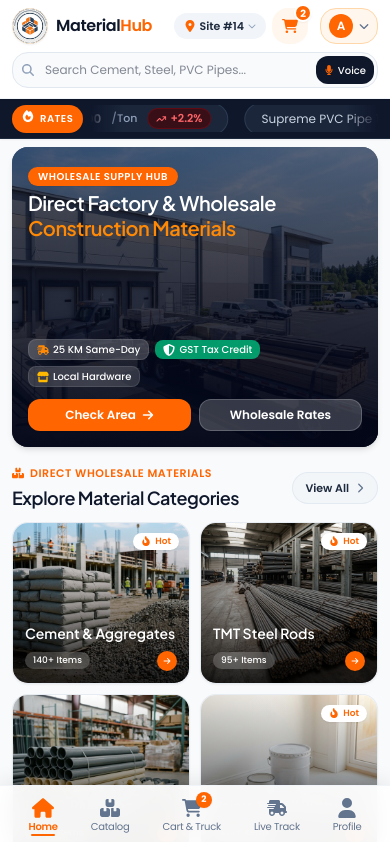
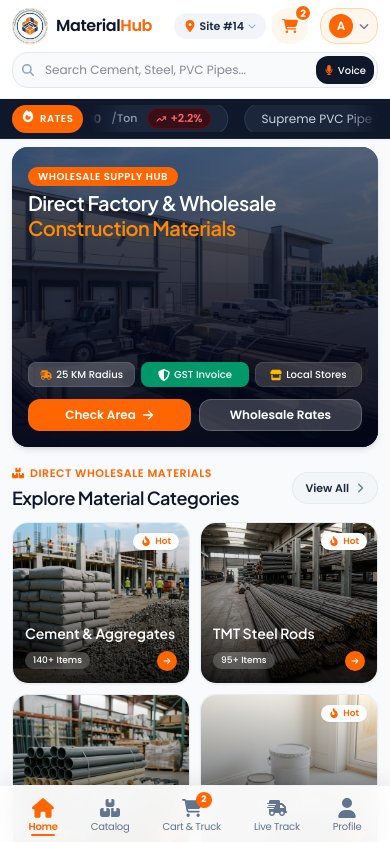
Before and after one commit to ajaycodesx/meterialhub-portal, a Next.js app in the folder buyer-panel/: page / in a window 390 px wide. Shown: the top 842 px of the page. Built offline with nearby package versions, Linux system fonts and the light colour scheme.

Commit message:
Set mobile hero badge pills to 3 equal-width columns stretching full width

```diff
--- a/buyer-panel/app/page.tsx
+++ b/buyer-panel/app/page.tsx
@@ -273,18 +273,18 @@ export default function BuyerPanelHome({ initialView = 'home' }: BuyerPanelProps
                   </div>
 
                   <div className="relative z-10 space-y-3 pt-4">
-                    <div className="flex flex-wrap items-center gap-1.5 text-[10px] font-medium">
-                      <span className="inline-flex items-center gap-1 px-2 py-0.5 rounded-lg bg-white/20 text-white backdrop-blur-md border border-white/10">
-                        <FaTruckFast className="h-3 w-3 text-orange-400" />
-                        25 KM Same-Day
+                    <div className="grid grid-cols-3 gap-1.5 text-[10px] font-medium w-full">
+                      <span className="inline-flex items-center justify-center gap-1 px-1.5 py-1 rounded-lg bg-white/20 text-white backdrop-blur-md border border-white/10 text-center truncate">
+                        <FaTruckFast className="h-3 w-3 text-orange-400 shrink-0" />
+                        <span className="truncate">25 KM Radius</span>
                       </span>
-                      <span className="inline-flex items-center gap-1 px-2 py-0.5 rounded-lg bg-emerald-500/80 text-white backdrop-blur-md">
-                        <FaShieldHalved className="h-3 w-3" />
-                        GST Tax Credit
+                      <span className="inline-flex items-center justify-center gap-1 px-1.5 py-1 rounded-lg bg-emerald-500/80 text-white backdrop-blur-md text-center truncate">
+                        <FaShieldHalved className="h-3 w-3 shrink-0" />
+                        <span className="truncate">GST Invoice</span>
                       </span>
-                      <span className="inline-flex items-center gap-1 px-2 py-0.5 rounded-lg bg-white/15 text-white backdrop-blur-md border border-white/10">
-                        <FaStore className="h-3 w-3 text-amber-400" />
-                        Local Hardware
+                      <span className="inline-flex items-center justify-center gap-1 px-1.5 py-1 rounded-lg bg-white/15 text-white backdrop-blur-md border border-white/10 text-center truncate">
+                        <FaStore className="h-3 w-3 text-amber-400 shrink-0" />
+                        <span className="truncate">Local Stores</span>
                       </span>
                     </div>
 
```
